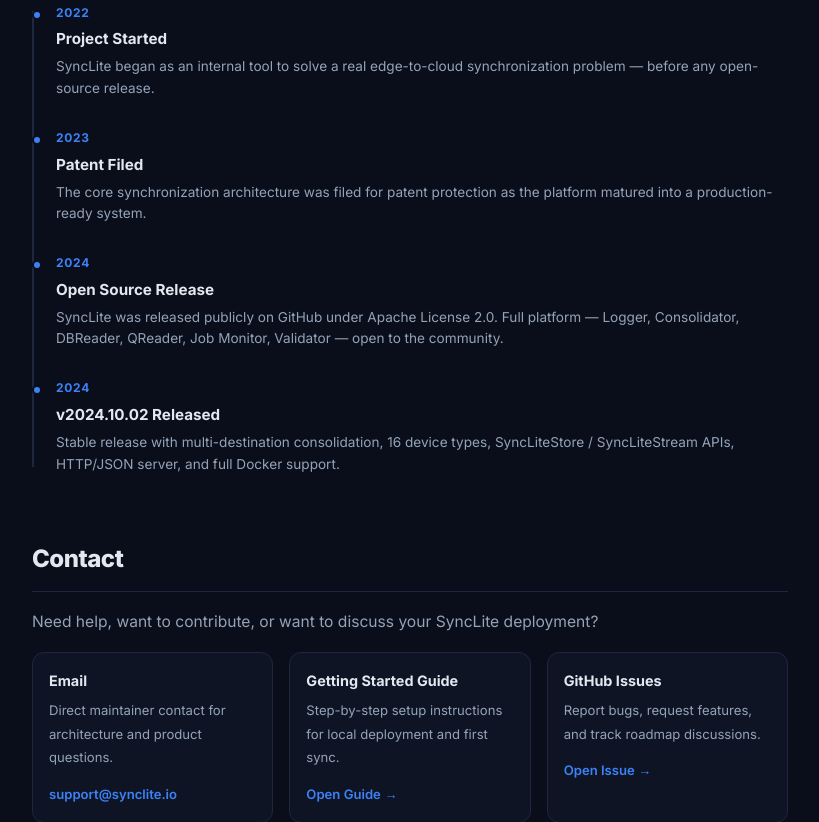
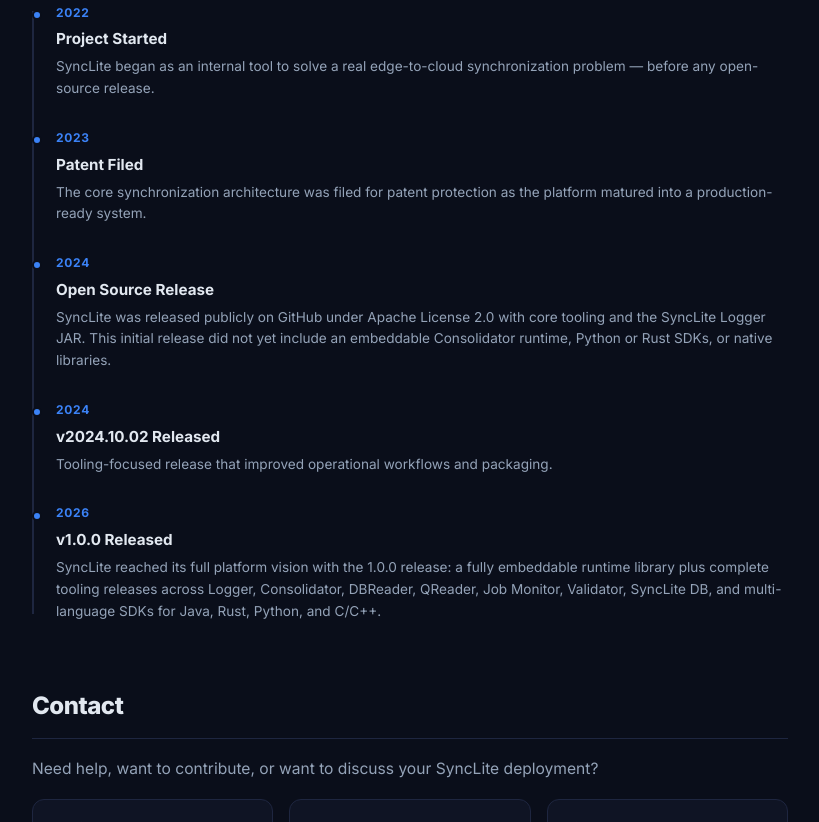
Before and after one commit to syncliteio/SyncLite, a plain HTML site: page docs/about.html in a window 1280 px wide. Shown: the part 2647-3469 px from the top of the page, without its empty margins (230-1049 px from the left). Drawn offline with Linux system fonts and the light colour scheme.

Commit message:
Revise release notes for SyncLite updates
Updated the release notes to reflect the initial SyncLite release details and added future release information.

Signed-off-by: SyncLite <150319927+syncliteio@users.noreply.github.com>

```diff
--- a/docs/about.html
+++ b/docs/about.html
@@ -401,12 +401,17 @@
       <div class="tl-item">
         <div class="tl-date">2024</div>
         <h4>Open Source Release</h4>
-        <p>SyncLite was released publicly on GitHub under Apache License 2.0. Full platform — Logger, Consolidator, DBReader, QReader, Job Monitor, Validator — open to the community.</p>
+        <p>SyncLite was released publicly on GitHub under Apache License 2.0 with core tooling and the SyncLite Logger JAR. This initial release did not yet include an embeddable Consolidator runtime, Python or Rust SDKs, or native libraries.</p>
       </div>
       <div class="tl-item">
         <div class="tl-date">2024</div>
         <h4>v2024.10.02 Released</h4>
-        <p>Stable release with multi-destination consolidation, 16 device types, SyncLiteStore / SyncLiteStream APIs, HTTP/JSON server, and full Docker support.</p>
+        <p>Tooling-focused release that improved operational workflows and packaging.</p>
+      </div>
+      <div class="tl-item">
+        <div class="tl-date">2026</div>
+        <h4>v1.0.0 Released</h4>
+        <p>SyncLite reached its full platform vision with the 1.0.0 release: a fully embeddable runtime library plus complete tooling releases across Logger, Consolidator, DBReader, QReader, Job Monitor, Validator, SyncLite DB, and multi-language SDKs for Java, Rust, Python, and C/C++.</p>
       </div>
     </div>
   </div>
```
